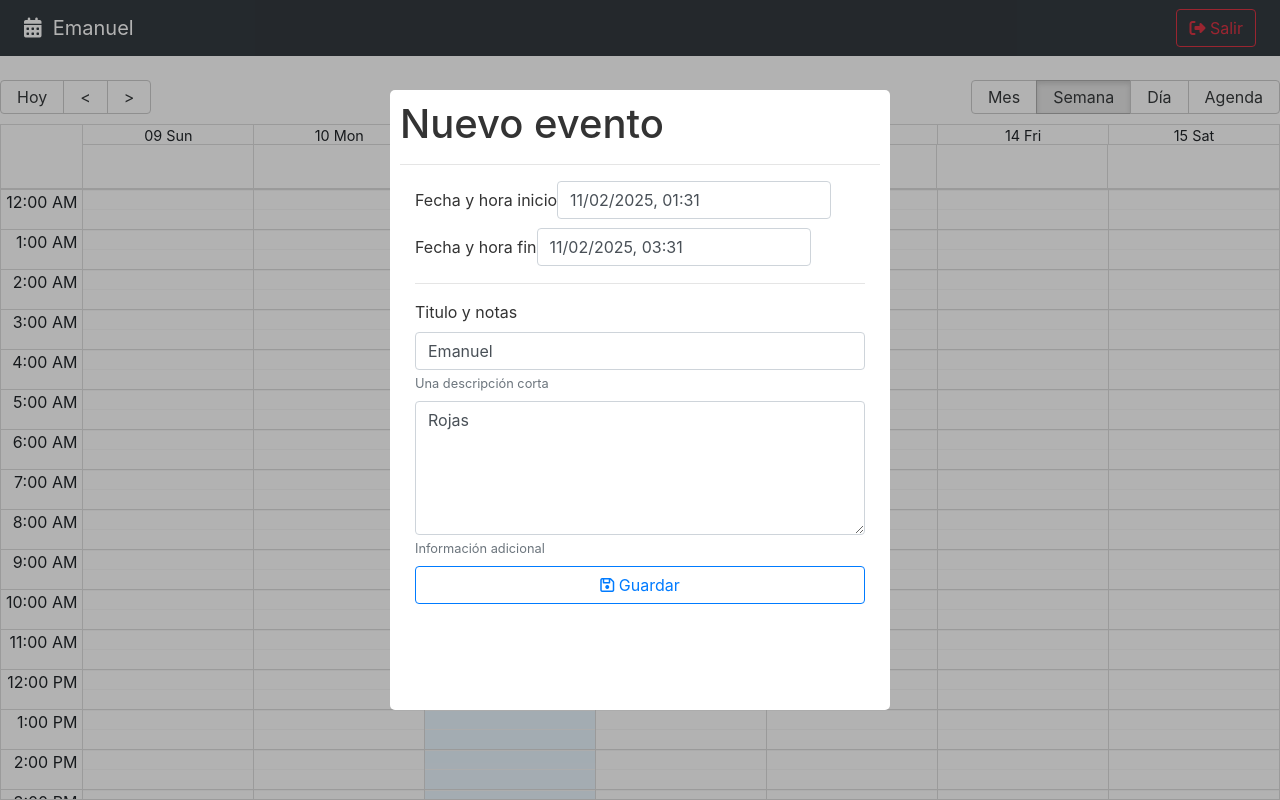
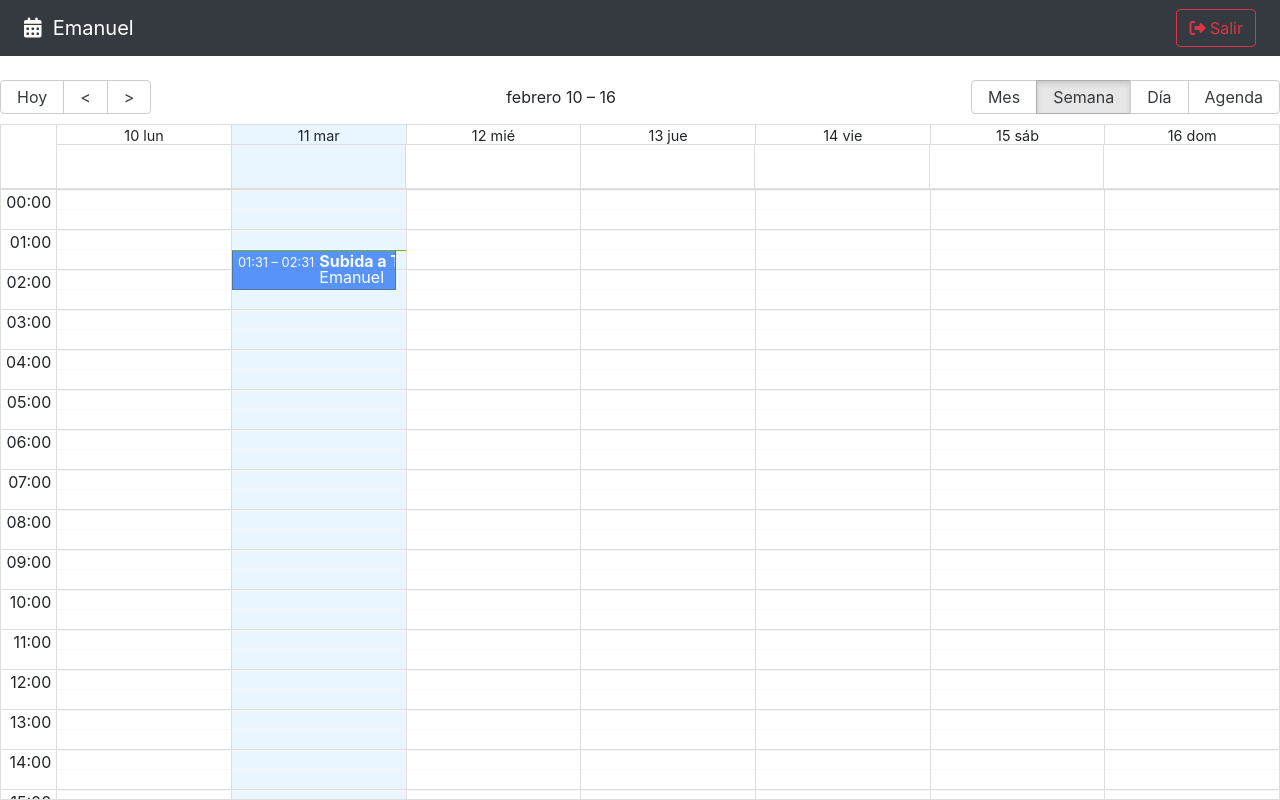
Before and after one commit to EmaRG1/Calendar, a React (Vite) app: page / in a window 1280 px wide. Built offline with nearby package versions, Linux system fonts and the light colour scheme.

Commit message:
redux installed and uiSlice created

```diff
--- a/package.json
+++ b/package.json
@@ -10,14 +10,17 @@
     "preview": "vite preview"
   },
   "dependencies": {
+    "@reduxjs/toolkit": "^2.6.0",
     "date-fns": "^4.1.0",
     "react": "^18.3.1",
     "react-big-calendar": "^1.17.1",
     "react-datepicker": "^7.6.0",
     "react-dom": "^18.3.1",
     "react-modal": "^3.16.3",
+    "react-redux": "^9.2.0",
     "react-router-dom": "6",
-    "react-time-picker": "^7.0.0"
+    "react-time-picker": "^7.0.0",
+    "sweetalert2": "^11.17.2"
   },
   "devDependencies": {
     "@eslint/js": "^9.17.0",
--- a/src/calendar/components/CalendarModal.jsx
+++ b/src/calendar/components/CalendarModal.jsx
@@ -1,9 +1,12 @@
-import { addHours } from 'date-fns';
-import { useState } from 'react';
+import { addHours, differenceInSeconds } from 'date-fns';
+import { useMemo, useState } from 'react';
 import Modal from 'react-modal';
 import DatePicker, { registerLocale } from "react-datepicker";
 import { es } from 'date-fns/locale/es';
 import "react-datepicker/dist/react-datepicker.css";
+import Swal from 'sweetalert2';
+import 'sweetalert2/dist/sweetalert2.min.css';
+import { useUiStore } from '../../hooks/useUiStore';
 
 
 const customStyles = {
@@ -20,7 +23,7 @@ const customStyles = {
 Modal.setAppElement('#root');
 
 const initialForm = {
-  title: 'Emanuel',
+  title: '',
   notes: 'Rojas',
   start: new Date(),
   end: addHours(new Date(), 2)
@@ -29,12 +32,19 @@ const initialForm = {
 
 export const CalendarModal = () => {
 
-  const [isOpen, setIsOpen] = useState(true);
-
   const [formValues, setFormValues] = useState(initialForm);
 
-  registerLocale('es', es)
+  const [formSubmitted, setFormSubmitted] = useState(false);
 
+  registerLocale('es', es);
+
+  const { isDateModalOpen, closeModal } = useUiStore();
+
+  const titleClass = useMemo(() => {
+    return (formValues.title.length > 0)
+      ? ''
+      : 'is-invalid';
+  }, [formValues.title])
 
   const onInputChange = ({target}) => {
     setFormValues({
@@ -49,21 +59,31 @@ export const CalendarModal = () => {
       [changing]: event
     })
   }
+  const onCloseModal = () => {
+    closeModal()
+  }
 
-  const onCloseModal = () => {
-    console.log('cerrando el modal')
-    setIsOpen(false);
-  }
 
   const onSubmit = (event) => {
     event.preventDefault();
+    setFormSubmitted(true);
+
+    const difference = differenceInSeconds(formValues.end, formValues.start);
+
+    if (difference <= 0 || isNaN(difference)) {
+      Swal.fire('Error', 'La fecha fin debe ser mayor a la fecha de inicio', 'error');
+      return;
+    };
+
+    if(formValues.title.length <=0 ) return console.log('Error en el titulo');
+
     console.log(formValues)
-    setIsOpen(false);
+    //setIsOpen(false);
   }
 
   return (
     <Modal
-      isOpen={isOpen}
+      isOpen={isDateModalOpen}
       onRequestClose={onCloseModal}
       style={customStyles}
       className='modal'
@@ -106,7 +126,7 @@ export const CalendarModal = () => {
               <label>Titulo y notas</label>
               <input
                   type="text"
-                  className="form-control"
+                  className={`form-control ${titleClass}`}
                   placeholder="Título del evento"
                   name="title"
             autoComplete="off"
--- a/src/calendar/pages/CalendarPage.jsx
+++ b/src/calendar/pages/CalendarPage.jsx
@@ -6,6 +6,7 @@ import { NavBar, CalendarEvent, CalendarModal } from '../'
 
 import { localizer, getMessagesES } from '../../helpers'
 import { useState } from 'react'
+import { useUiStore } from '../../hooks/useUiStore'
 
 const events = [{
   title: 'Subida a Tafí',
@@ -20,26 +21,37 @@ const events = [{
 
 export const CalendarPage = () => {
 
+  const { openModal } = useUiStore()
+
   const [lastView, setLastView] = useState(localStorage.getItem('lastView') || 'week');
 
    const eventStyleGetter = (event, start, end, isSelected) => {
-
+     const style = {
+       backgroundColor: '#347CF7',
+       borderRadius: '0px',
+       opacity: 0.8,
+       color: 'white'
+     }
+     return {style}
    }
 
-  const onDoubleClick = (event) => {
-    console.log( {doubleClick: event})
+  const onDoubleClick = () => {
+    console.log('double click')
+    openModal();
   }
   const onSelect = (event) => {
     console.log('select:',event)
   }
   const onViewChanged = (event) => {
     localStorage.setItem('lastView', event);
+    setLastView(event);
   }
   return (
     <>
       <NavBar />
 
       <Calendar
+        culture='es'
         localizer={localizer}
         events={events}
         defaultView={lastView}
--- /dev/null
+++ b/src/hooks/useUiStore.js
@@ -0,0 +1,18 @@
+import { useDispatch, useSelector } from "react-redux"
+import { onCloseModal, onOpenModal } from "../store/ui/uiSlice";
+
+export const useUiStore = () => {
+  const { isDateModalOpen } = useSelector(state => state.ui);
+
+  const dispatch = useDispatch()
+
+  const openModal = () => {dispatch(onOpenModal())}
+
+  const closeModal = () => {dispatch(onCloseModal())}
+
+  return {
+    isDateModalOpen,
+    openModal,
+    closeModal
+  }
+}
--- a/src/main.jsx
+++ b/src/main.jsx
@@ -3,11 +3,15 @@ import { createRoot } from 'react-dom/client'
 import { CalendarApp } from './CalendarApp.jsx'
 import './styles.css'
 import { BrowserRouter } from 'react-router-dom'
+import { Provider } from 'react-redux'
+import { store } from './store/store.js'
 
 createRoot(document.getElementById('root')).render(
   <StrictMode>
-    <BrowserRouter>
-      <CalendarApp />
-    </BrowserRouter>
+    <Provider store={store}>
+      <BrowserRouter>
+        <CalendarApp />
+      </BrowserRouter>
+    </Provider>
   </StrictMode>,
 )
--- /dev/null
+++ b/src/store/store.js
@@ -0,0 +1,8 @@
+import { configureStore } from "@reduxjs/toolkit";
+import { uiSlice } from "./ui/uiSlice";
+
+export const store = configureStore({
+  reducer:{
+    ui: uiSlice.reducer
+  }
+})
--- /dev/null
+++ b/src/store/ui/uiSlice.js
@@ -0,0 +1,19 @@
+import { createSlice } from '@reduxjs/toolkit';
+
+export const uiSlice = createSlice({
+   name: 'ui',
+   initialState: {
+     isDateModalOpen: false
+   },
+   reducers: {
+    onOpenModal: (state) => {
+        state.isDateModalOpen = true
+     },
+     onCloseModal: (state) => {
+      state.isDateModalOpen = false
+    },
+   }
+});
+
+
+ export const { onOpenModal, onCloseModal } = uiSlice.actions;
```
Also changed, not shown: 1 other file (tests, documents, lock files or other folders).
